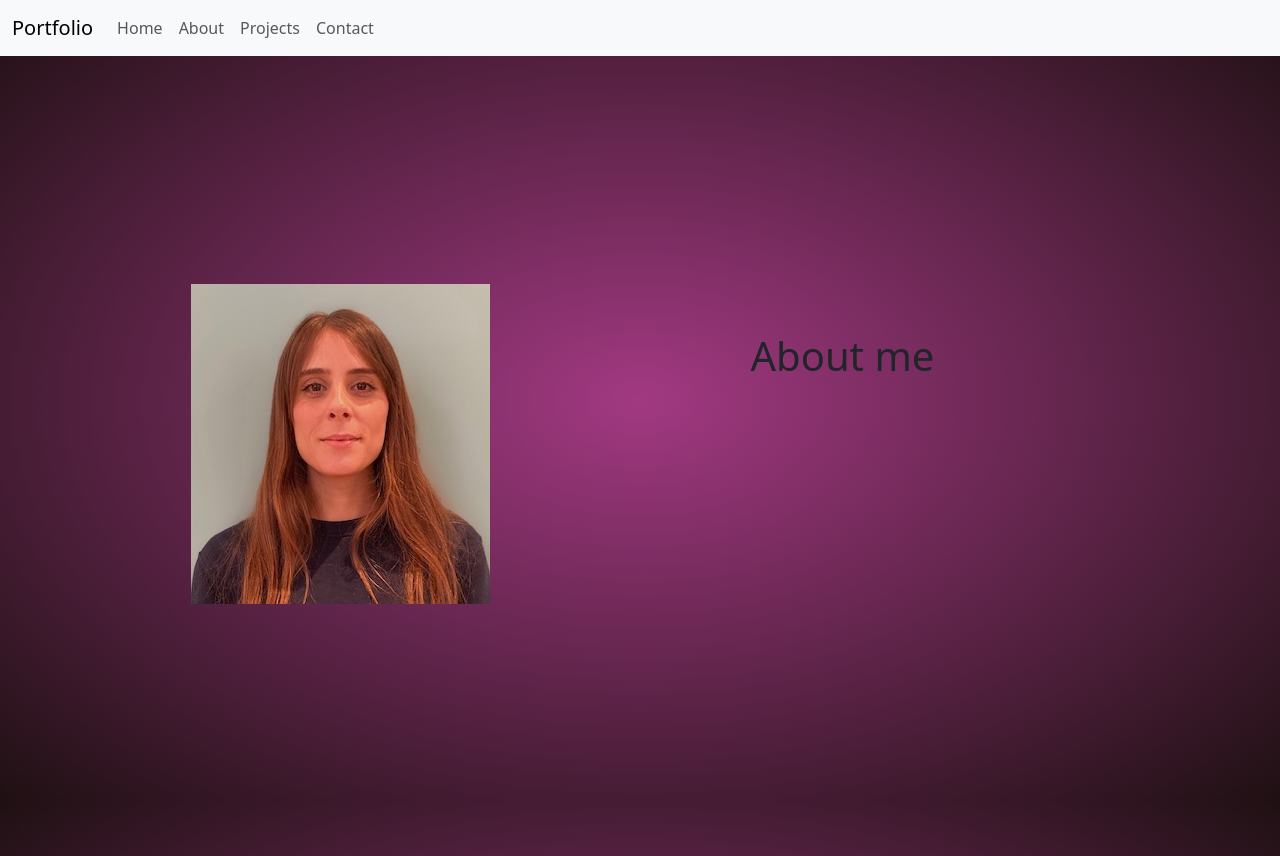
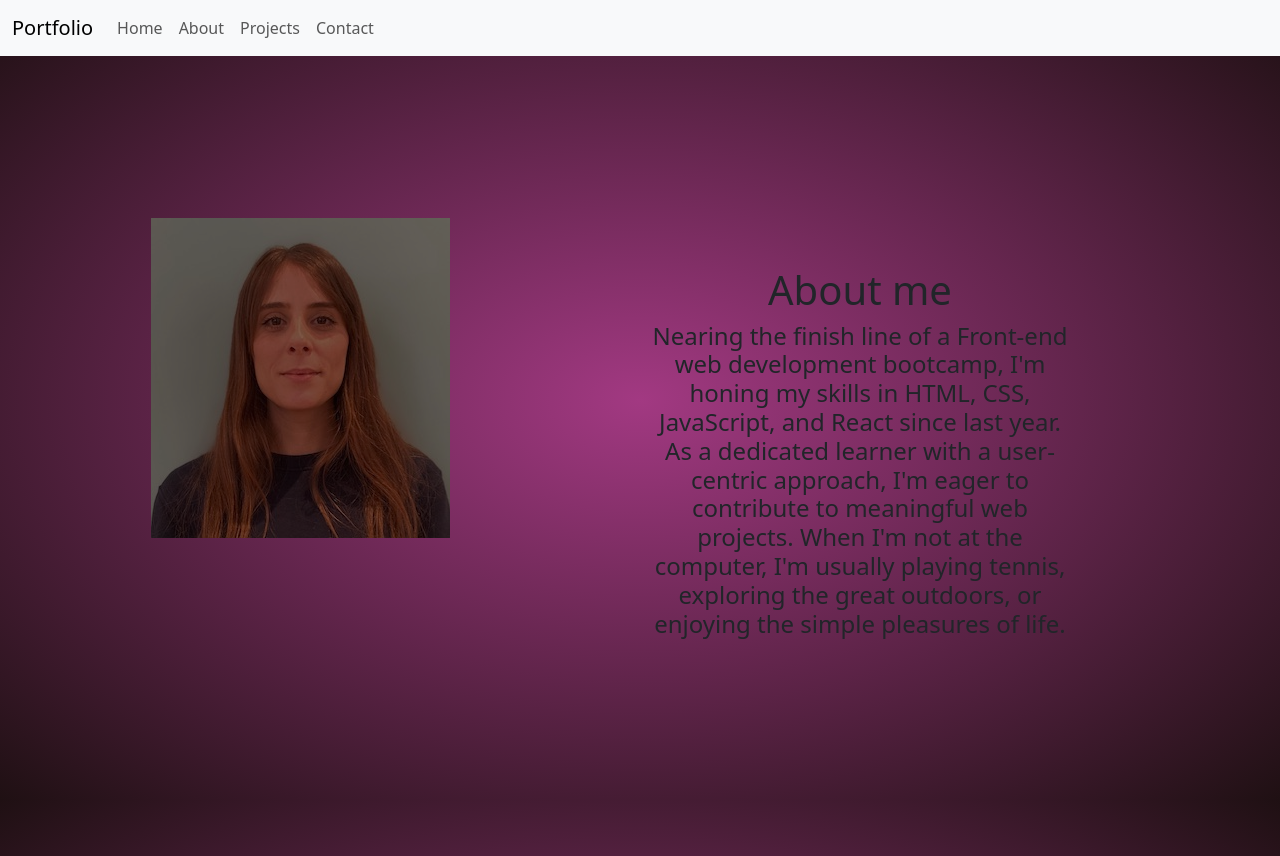
Before and after one commit to Naike-B/react-portfolio, a React (Vite) app: page / in a window 1280 px wide. Built offline with nearby package versions, Linux system fonts and the light colour scheme.

Commit message:
Added on hover effect to headshot in headshot.css file + edited navbar Portfolio link path

```diff
--- a/src/components/Headshot/Headshot.jsx
+++ b/src/components/Headshot/Headshot.jsx
@@ -1,8 +1,13 @@
 import React from "react";
 import headshotImage from "../../assets/images/portrait-img.jpg";
+import "./headshot.css";
 
 const Headshot = () => {
-  return <img src={headshotImage} alt="Photo Naike" />;
+  return (
+    <div className="image-wrapper">
+      <img src={headshotImage} className="headshot" alt="Photo Naike" />
+    </div>
+  );
 };
 
 export default Headshot;
--- /dev/null
+++ b/src/components/Headshot/headshot.css
@@ -0,0 +1,19 @@
+.image-wrapper {
+    position: relative;
+    display: inline-block;
+   }
+
+   .image-wrapper::after {
+    content: "";
+    position: absolute;
+    top: 0;
+    left: 0;
+    width: 100%;
+    height: 100%;
+    background-color: rgba(0, 0, 0, 0.5);
+    transition: background-color 0.5s ease;
+   }
+
+   .image-wrapper:hover::after {
+    background-color: rgba(0, 0, 0, 0);
+   }
--- a/src/components/Navbar/Navbar.jsx
+++ b/src/components/Navbar/Navbar.jsx
@@ -5,7 +5,7 @@ function Navbar() {
   return (
     <nav className="navbar navbar-expand-lg navbar-light bg-light">
       <div className="container-fluid">
-        <Link className="navbar-brand" to="/">
+        <Link className="navbar-brand" to="/home">
           Portfolio
         </Link>
         <button
--- a/src/pages/About.jsx
+++ b/src/pages/About.jsx
@@ -5,14 +5,21 @@ import Headshot from "../components/Headshot/Headshot";
 function About() {
   return (
     <div className="d-flex justify-content-center align-items-center vh-100">
-      <div className="container">
+      <div className="container-fluid">
         <div className="row p-3">
           <div className="col-md-5 text-center mx-4 mb-4">
             <Headshot />
           </div>
           <div className="col-md-5 p-5 mx-3 text-center">
             <h1>About me</h1>
-            <p></p>
+            <h4>
+              Nearing the finish line of a Front-end web development bootcamp,
+              I'm honing my skills in HTML, CSS, JavaScript, and React since
+              last year. As a dedicated learner with a user-centric approach,
+              I'm eager to contribute to meaningful web projects. When I'm not
+              at the computer, I'm usually playing tennis, exploring the great
+              outdoors, or enjoying the simple pleasures of life.
+            </h4>
           </div>
         </div>
       </div>
```
